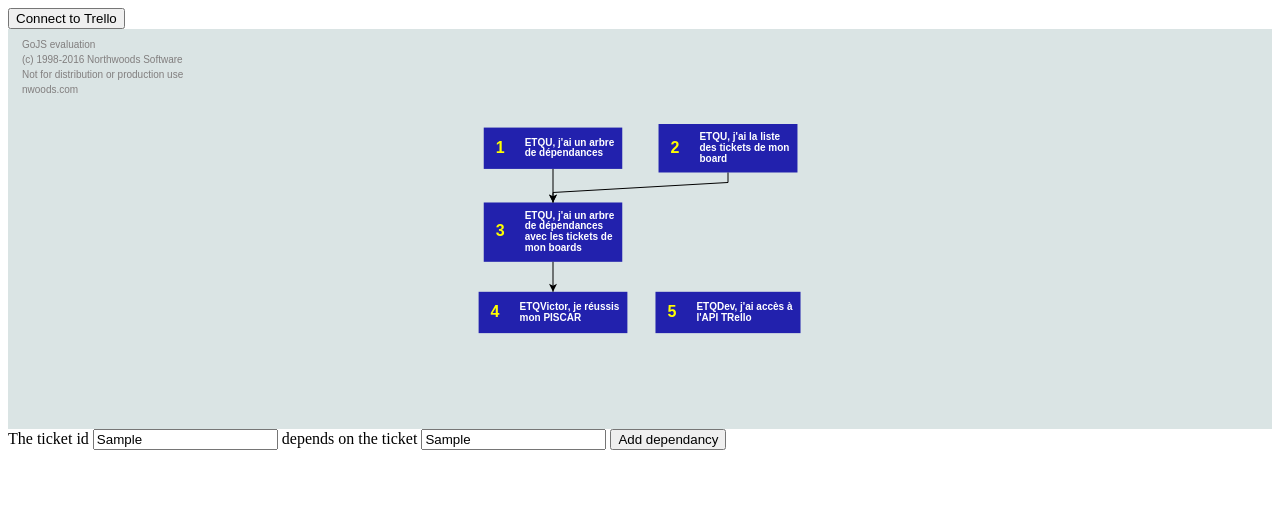
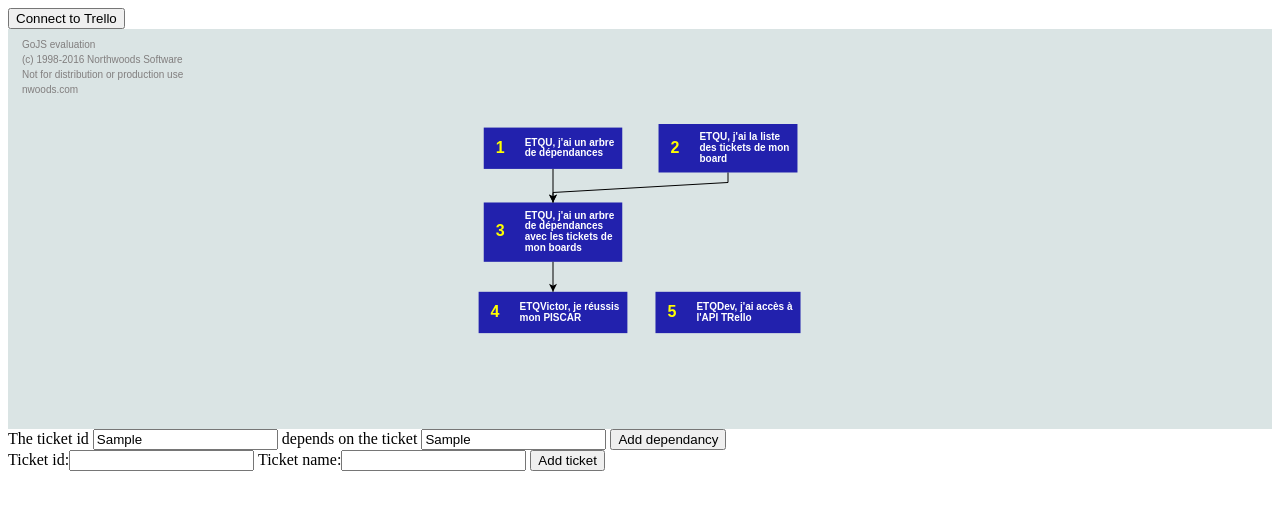
Before and after one commit to theodo/ticket-dependency-graph, a plain HTML site: page index.html in a window 1280 px wide. Both pictures are taken after typing "Sample", "Sample" into the empty fields and a click on the button "Add dependancy". Drawn offline with nearby package versions, Linux system fonts and the light colour scheme.

Commit message:
Allow mannually adding tickets

```diff
--- a/app.js
+++ b/app.js
@@ -40,17 +40,27 @@ new Vue({
 
     data: {
         currentParent: '',
-        currentChild: ''
+        currentChild: '',
+        newTicketId: '',
+        newTicketName: ''
     },
 
     methods: {
-        addDependancy: function() {
+        addDependancy: function(parent, child) {
             myDiagram.startTransaction("Add dependancy");
             myDiagram.model.addLinkData({
-                from: parseInt(this.currentParent),
-                to: parseInt(this.currentChild)
+                from: parseInt(parent),
+                to: parseInt(child)
             })
             myDiagram.commitTransaction("Add dependancy");
+        },
+
+        addTicket: function(ticketId, ticketName) {
+            myDiagram.startTransaction("Add ticket");
+            var newTicket = { key: ticketId, name: ticketName};
+            myDiagram.model.addNodeData(newTicket);
+            myDiagram.commitTransaction("Add ticket");
         }
+
     }
 })
--- a/index.html
+++ b/index.html
@@ -23,9 +23,16 @@
         </div>
         <div id="dependancyGraph" style="height:400px; background-color: #DAE4E4;"></div>
         <div id="graphHandler">
-            The ticket id <input type="text" v-model="currentChild"></input> depends on the ticket
-            <input type="text" v-model="currentParent"></input>
-            <button type="button" v-on:click="addDependancy">Add dependancy</button>
+            <form v-on:submit.prevent="addDependancy(currentParent, currentChild)">
+                The ticket id <input type="text" v-model="currentChild"></input> depends on the ticket
+                <input type="text" v-model="currentParent"></input>
+                <button type="submit">Add dependancy</button>
+            </form>
+            <form v-on:submit.prevent="addTicket(newTicketId,newTicketName)">
+                <label for="ticketId">Ticket id:</label><input id="ticketId" type="text" v-model="newTicketId"></input>
+                <label for="ticketName">Ticket name:</label><input id="ticketName" type="text" v-model="newTicketName"></input>
+                <button type="submit">Add ticket</button>
+            </form>
         </div>
         <script src="app.js"></script>
         <script src="trello.js"></script>
--- a/trello.js
+++ b/trello.js
@@ -65,6 +65,5 @@ var t = new Vue({
                 console.log(card.idShort + " - " + card.name)
             }
         }
-
     }
 })
```
